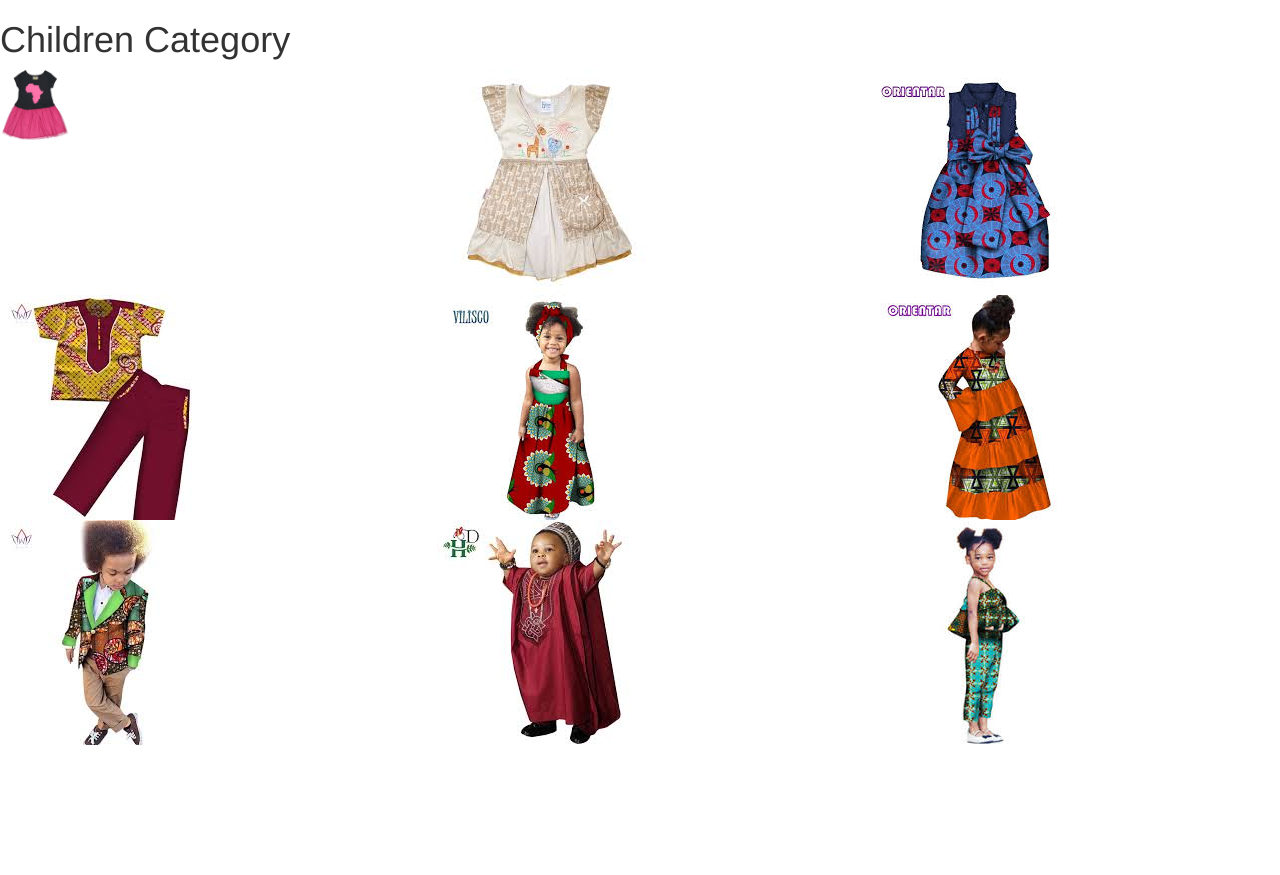
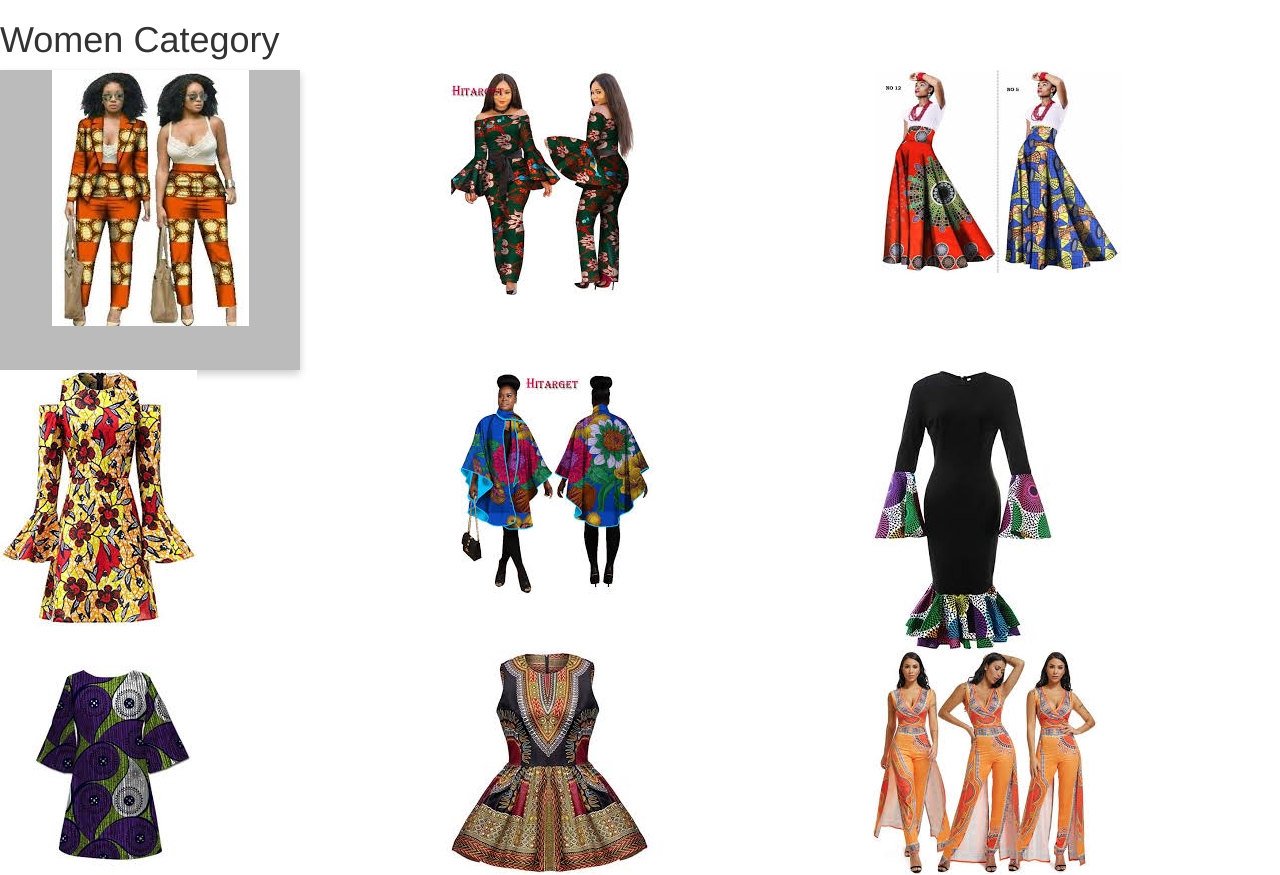
Before and after one commit to Vivvianne/fa-shoni, a Flask app: page / in a window 1280 px wide. Before the commit the page ends 745 px from the top, so only its background shows below. Run offline with Flask 2, Linux system fonts and the light colour scheme; some libraries are stand-ins or nearby versions.

Commit message:
added flip styles.

```diff
--- a/app/main/views.py
+++ b/app/main/views.py
@@ -6,4 +6,4 @@ def index():
     '''
     View the home page
     '''
-    return render_template('children.html')
+    return render_template('women.html')
--- a/app/static/css/main.css
+++ b/app/static/css/main.css
@@ -0,0 +1,38 @@
+.flip-card {
+    background-color: transparent;
+    width: 300px;
+    height: 300px;
+    perspective: 1000px;
+  }
+
+  .flip-card-inner {
+    position: relative;
+    width: 100%;
+    height: 100%;
+    text-align: center;
+    transition: transform 0.6s;
+    transform-style: preserve-3d;
+    box-shadow: 0 4px 8px 0 rgba(0,0,0,0.2);
+  }
+
+  .flip-card:hover .flip-card-inner: {
+    transform: rotateY(180deg);
+  }
+
+  .flip-card-front, .flip-card-back {
+    position: absolute;
+    width: 100%;
+    height: 100%;
+    backface-visibility: hidden;
+  }
+
+  .flip-card-front {
+    background-color: #bbb;
+    color: black;
+  }
+
+  .flip-card-back {
+    background-color: #2980b9;
+    color: white;
+    transform: rotateY(180deg);
+  }
--- a/app/templates/men.html
+++ b/app/templates/men.html
@@ -3,7 +3,7 @@
     <h1>Men Category</h1>
     <div class="row">
             <div class="col-md-4">
-                    <img src="../static/photos/men/images1.jpeg" alt="no image" style="height:70px;width: 70px;">
+                    <img src="../static/photos/men/images1.jpeg" alt="no image">
                 </div>
                 <div class="col-md-4">
                         <img src="../static/photos/men/images2.jpeg" alt="no image">
--- a/app/templates/women.html
+++ b/app/templates/women.html
@@ -1,9 +1,23 @@
 {%extends 'base.html'%}
+{%block styles %}
+  {{super()}}
+  <link rel="stylesheet" href="{{url_for('static',filename='css/main.css')}}">
+{% endblock %}
 {%block content%}
     <h1>Women Category</h1>
     <div class="row">
             <div class="col-md-4">
-                    <img src="../static/photos/women/image1.jpeg" alt="no image" style="height:70px;width: 70px;">
+                    <div class="flip-card" >
+                            <div class="flip-card-inner" >
+                              <div class="flip-card-front" >
+                                    <img src="../static/photos/women/image1.jpeg" alt="no image">
+                              </div>
+                              <div class="flip-card-back" >
+                                <h2>Paris</h2>
+                                <p>What an amazing city</p>
+                              </div>
+                            </div>
+                          </div>
                 </div>
                 <div class="col-md-4">
                         <img src="../static/photos/women/images2.jpeg" alt="no image">
```
